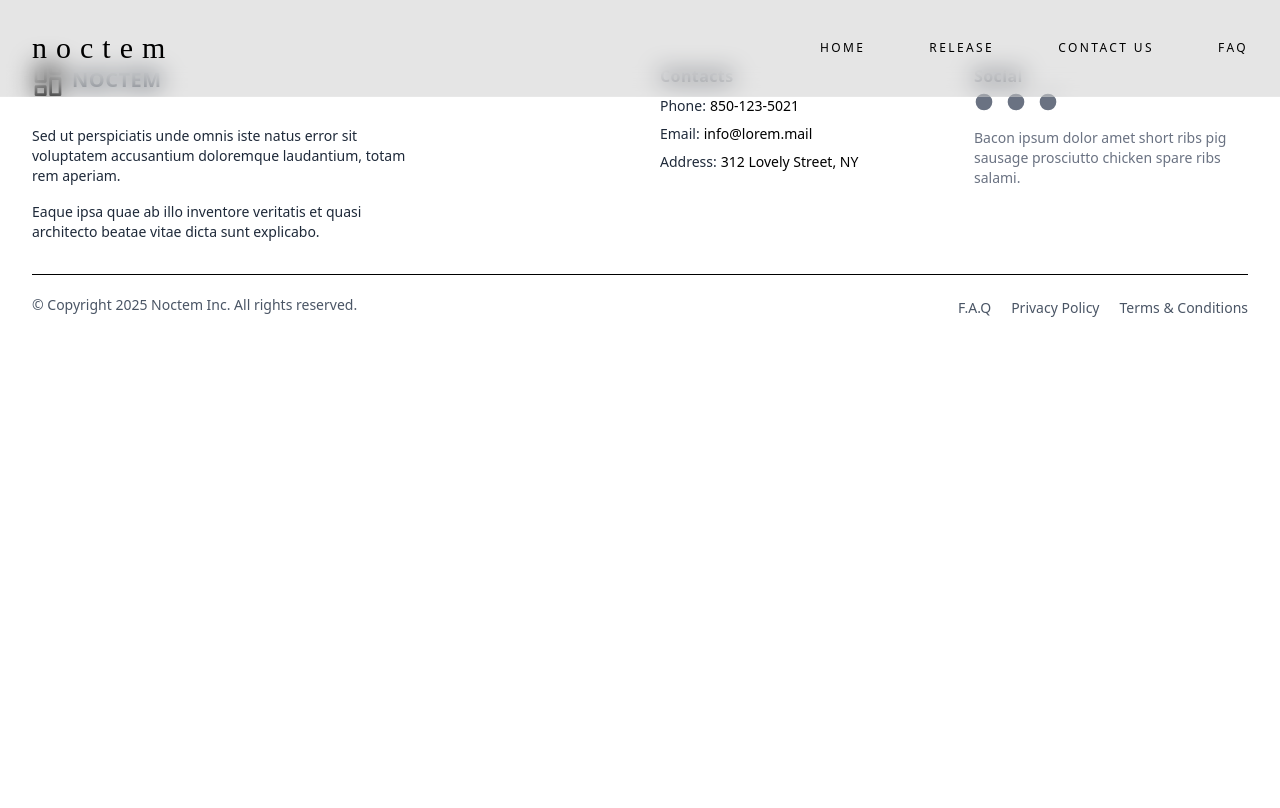
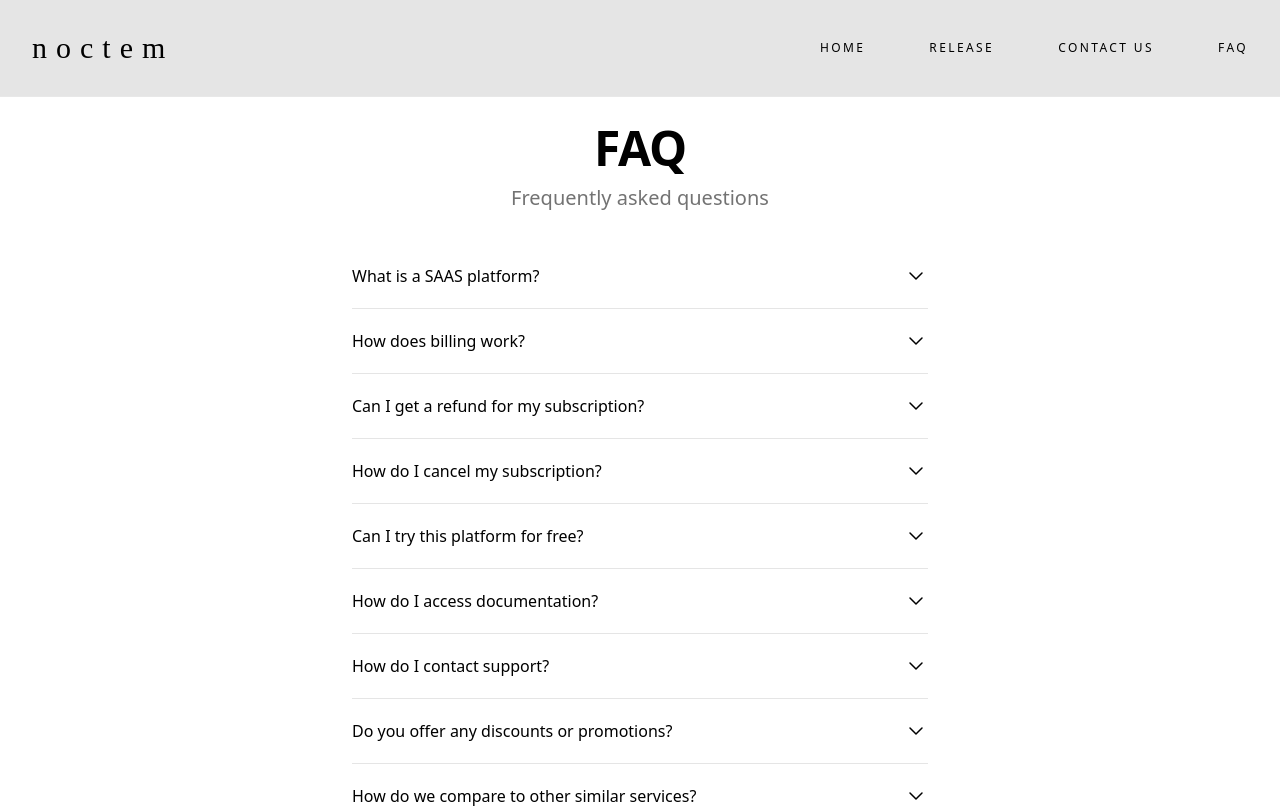
Before and after one commit to iAmJiro/nctmweb, a React (Vite) app in the folder my-react-app/: page /faq in a window 1280 px wide. Shown: the top 808 px of the page. Built offline with nearby package versions, Linux system fonts and the light colour scheme.

Commit message:
Faq added

```diff
--- a/my-react-app/package.json
+++ b/my-react-app/package.json
@@ -11,6 +11,7 @@
   },
   "dependencies": {
     "@tailwindcss/vite": "^4.1.13",
+    "framer-motion": "^12.23.12",
     "react": "^19.1.1",
     "react-dom": "^19.1.1",
     "react-router-dom": "^7.8.2"
--- /dev/null
+++ b/my-react-app/src/components/Faq.jsx
@@ -0,0 +1,141 @@
+import React, { useState } from "react";
+import { motion } from "framer-motion";
+
+const faqs = [
+  {
+    question: "What is a SAAS platform?",
+    answer:
+      "SAAS platform is a cloud-based software service that allows users to access and use a variety of tools and functionality.",
+  },
+  {
+    question: "How does billing work?",
+    answer:
+      "We offer a variety of billing options, including monthly and annual subscription plans, as well as pay-as-you-go pricing for certain services. Payment is typically made through a credit card or other secure online payment method.",
+  },
+  {
+    question: "Can I get a refund for my subscription?",
+    answer:
+      "We offer a 30-day money-back guarantee for most of our subscription plans. If you're not satisfied within the first 30 days, you can request a full refund. Refunds beyond that may be considered case-by-case.",
+  },
+  {
+    question: "How do I cancel my subscription?",
+    answer:
+      "Log in to your account and navigate to the subscription management page. From there, you can cancel your subscription and stop future billing.",
+  },
+  {
+    question: "Can I try this platform for free?",
+    answer:
+      "We offer a free trial for a limited time. During the trial, you'll have access to a limited set of features without being charged.",
+  },
+  {
+    question: "How do I access documentation?",
+    answer:
+      "Documentation is available on the company's website and can be accessed by logging into your account. It includes detailed usage guides, code examples, and other resources.",
+  },
+  {
+    question: "How do I contact support?",
+    answer:
+      "You can contact our support team by submitting a request through the website or emailing support@We.com.",
+  },
+  {
+    question: "Do you offer any discounts or promotions?",
+    answer:
+      "We may offer discounts or promotions from time to time. Stay updated by subscribing to our newsletter or following us on social media.",
+  },
+  {
+    question: "How do we compare to other similar services?",
+    answer:
+      "This platform is highly reliable and feature-rich, offering a wide range of tools. It's competitively priced with flexible billing options.",
+  },
+];
+
+export default function Faq() {
+  const [openIndex, setOpenIndex] = useState(null);
+
+  const toggle = (index) => {
+    setOpenIndex(openIndex === index ? null : index);
+  };
+
+  return (
+    <div className="max-w-screen-xl mx-auto px-5 bg-white min-h-screen md:pt-26 pt-20">
+      <div className="flex flex-col items-center">
+        <motion.h2
+          initial={{ opacity: 0, y: -30 }}
+          animate={{ opacity: 1, y: 0 }}
+          transition={{ duration: 0.6, ease: "easeOut" }}
+          className="font-bold text-5xl mt-5 tracking-tight"
+        >
+          FAQ
+        </motion.h2>
+        <motion.p
+          initial={{ opacity: 0 }}
+          animate={{ opacity: 1 }}
+          transition={{ delay: 0.3, duration: 0.6 }}
+          className="text-neutral-500 text-xl mt-3"
+        >
+          Frequently asked questions
+        </motion.p>
+      </div>
+
+      <div className="grid divide-y divide-neutral-200 max-w-xl mx-auto mt-8">
+        {faqs.map((faq, index) => (
+          <motion.div
+            key={index}
+            initial={{ x: -100, scale: 0.95 }}
+            animate={{
+              x: 0,
+              scale: [1, 1.05, 0.98, 1.02, 1],
+            }}
+            transition={{
+              duration: 0.5,
+              ease: [0.6, -0.05, 0.01, 0.99],
+              delay: index * 0.08,
+              times: [0, 0.2, 0.4, 0.6, 1],
+            }}
+            className="py-5"
+          >
+            <div className="group">
+              <button
+                onClick={() => toggle(index)}
+                className="flex justify-between items-center w-full font-medium cursor-pointer list-none"
+              >
+                <span>{faq.question}</span>
+                <span
+                  className={`transition transform ${
+                    openIndex === index ? "rotate-180" : ""
+                  }`}
+                >
+                  <svg
+                    fill="none"
+                    height="24"
+                    width="24"
+                    viewBox="0 0 24 24"
+                    stroke="currentColor"
+                    strokeWidth="1.5"
+                    strokeLinecap="round"
+                    strokeLinejoin="round"
+                  >
+                    <path d="M6 9l6 6 6-6" />
+                  </svg>
+                </span>
+              </button>
+
+              <motion.div
+                initial={false}
+                animate={openIndex === index ? "open" : "closed"}
+                variants={{
+                  open: { height: "auto", opacity: 1, y: 0 },
+                  closed: { height: 0, opacity: 0, y: -10 },
+                }}
+                transition={{ duration: 0.3, ease: "easeOut" }}
+                className="overflow-hidden"
+              >
+                <p className="text-neutral-600 mt-3">{faq.answer}</p>
+              </motion.div>
+            </div>
+          </motion.div>
+        ))}
+      </div>
+    </div>
+  );
+}
--- a/my-react-app/src/components/Home.jsx
+++ b/my-react-app/src/components/Home.jsx
@@ -1,4 +1,14 @@
 import React from "react";
+import { motion } from "framer-motion";
+
+const fadeSlide = {
+  initial: { opacity: 0, x: -100 },
+  animate: { opacity: 1, x: 0 },
+  transition: {
+    duration: 0.4,
+    ease: [0.33, 1, 0.68, 1], // aggressive easeOut
+  },
+};
 
 const Home = () => {
   return (
@@ -16,34 +26,90 @@ const Home = () => {
         </div>
 
         {/* Hero Content */}
-        <div className="relative z-10 max-w-[2000px] px-4 sm:px-8 ml-10 pt-32">
+        <motion.div
+          {...fadeSlide}
+          className="relative z-10 max-w-[2000px] px-4 sm:px-8 ml-10 pt-32"
+        >
           <div className="max-w-4xl space-y-8">
-            <p className="text-sm tracking-[0.3em] animate-fade-in delay-[500ms]">
+            <motion.p
+              initial={{ opacity: 0, y: -20 }}
+              animate={{ opacity: 1, y: 0 }}
+              transition={{ delay: 0.3, duration: 0.5 }}
+              className="text-sm tracking-[0.3em]"
+            >
               NCTM - Graveyard Shift
-            </p>
-            <h1 className="text-[12vw] md:text-[7vw] font-light leading-[0.9] font-[Cormorant_Garamond] animate-fade-in delay-[800ms]">
+            </motion.p>
+
+            <motion.h1
+              initial={{ opacity: 0, scale: 0.9 }}
+              animate={{ opacity: 1, scale: [1, 1.1, 0.98, 1.02, 1] }}
+              transition={{ delay: 0.5, duration: 0.7 }}
+              className="text-[12vw] md:text-[7vw] font-light leading-[0.9] font-[Cormorant_Garamond]"
+            >
               seize the
               <br />
               NIGHT
-            </h1>
-            <div className="h-[1px] w-32 bg-white animate-reveal-line delay-[1200ms]"></div>
-            <p className="text-lg sm:text-xl font-light tracking-wide text-white/80 max-w-xl leading-relaxed animate-fade-in delay-[1500ms]">
+            </motion.h1>
+
+            <motion.div
+              initial={{ width: 0 }}
+              animate={{ width: "8rem" }}
+              transition={{ delay: 0.8, duration: 0.4 }}
+              className="h-[1px] bg-white"
+            />
+
+            <motion.p
+              initial={{ opacity: 0, y: 20 }}
+              animate={{ opacity: 1, y: 0 }}
+              transition={{ delay: 1.1, duration: 0.5 }}
+              className="text-lg sm:text-xl font-light tracking-wide text-white/80 max-w-xl leading-relaxed"
+            >
               Experience the epitome of tailoring excellence, where every stitch
               tells a story of uncompromising quality and timeless elegance.
-            </p>
-            <button className="group px-8 sm:px-12 py-4 border border-white text-xs tracking-[0.2em] hover:bg-white hover:text-black transition-all duration-500 flex items-center gap-4 animate-fade-in delay-[1800ms]">
+            </motion.p>
+
+            <motion.button
+              initial={{ opacity: 0, scale: 0.9 }}
+              animate={{ opacity: 1, scale: [1, 1.05, 0.98, 1.02, 1] }}
+              transition={{ delay: 1.4, duration: 0.6 }}
+              className="group px-8 sm:px-12 py-4 border border-white text-xs tracking-[0.2em] hover:bg-white hover:text-black transition-all duration-500 flex items-center gap-4"
+            >
               EXPLORE COLLECTION
               <span className="h-[1px] w-8 bg-current transform transition-transform group-hover:translate-x-2"></span>
-            </button>
+            </motion.button>
           </div>
-        </div>
+        </motion.div>
       </section>
 
       {/* Scrolling Marquee */}
       <section className="overflow-hidden py-4 sm:py-8 bg-white text-black border-y border-black/20">
-        <div className="whitespace-nowrap inline-block animate-marquee min-w-[200%] text-[80px] sm:text-[120px] md:text-[180px] font-light leading-none opacity-90">
-          TAILORED EXCELLENCE &nbsp;&nbsp;&nbsp; TAILORED EXCELLENCE
-          &nbsp;&nbsp;&nbsp;
+        <div className="relative w-full">
+          <motion.div
+            initial={{ x: 0 }}
+            animate={{ x: "-50%" }}
+            transition={{
+              repeat: Infinity,
+              repeatType: "loop",
+              duration: 50, // slower for smoother flow
+              ease: "linear",
+            }}
+            className="flex whitespace-nowrap min-w-[200%]"
+          >
+            <div className="flex gap-24 text-[80px] sm:text-[120px] md:text-[180px] font-light leading-none opacity-90">
+              {Array(4)
+                .fill("TAILORED EXCELLENCE")
+                .map((text, i) => (
+                  <span key={i}>{text}</span>
+                ))}
+            </div>
+            <div className="flex gap-24 text-[80px] sm:text-[120px] md:text-[180px] font-light leading-none opacity-90">
+              {Array(4)
+                .fill("TAILORED EXCELLENCE")
+                .map((text, i) => (
+                  <span key={`clone-${i}`}>{text}</span>
+                ))}
+            </div>
+          </motion.div>
         </div>
       </section>
 
@@ -51,7 +117,10 @@ const Home = () => {
       <section className="py-20 sm:py-40 px-4 sm:px-8">
         <div className="max-w-[2000px] mx-auto grid grid-cols-1 md:grid-cols-2 gap-12 sm:gap-20">
           {/* Text Content */}
-          <div className="space-y-8 sm:space-y-12 self-center">
+          <motion.div
+            {...fadeSlide}
+            className="space-y-8 sm:space-y-12 self-center"
+          >
             <div className="space-y-4">
               <p className="text-sm tracking-[0.2em] text-white/60">
                 2024 COLLECTION
@@ -70,21 +139,30 @@ const Home = () => {
               VIEW COLLECTION
               <span className="h-[1px] w-12 bg-current transform transition-transform group-hover:translate-x-4"></span>
             </button>
-          </div>
+          </motion.div>
 
           {/* Image Grid */}
-          <div className="grid grid-cols-1 sm:grid-cols-2 gap-6">
-            <img
+          <motion.div
+            initial={{ opacity: 0, scale: 0.9 }}
+            animate={{ opacity: 1, scale: 1 }}
+            transition={{ delay: 0.4, duration: 0.6 }}
+            className="grid grid-cols-1 sm:grid-cols-2 gap-6"
+          >
+            <motion.img
+              whileHover={{ scale: 1.05 }}
+              transition={{ duration: 0.4 }}
               src="https://images.unsplash.com/photo-1594938328870-9623159c8c99"
               alt="Suit Detail"
-              className="w-full aspect-[3/4] object-cover hover:scale-[1.02] transition-transform duration-700"
+              className="w-full aspect-[3/4] object-cover"
             />
-            <img
+            <motion.img
+              whileHover={{ scale: 1.05 }}
+              transition={{ duration: 0.4 }}
               src="https://images.unsplash.com/photo-1598808503746-f34c53b9323e"
               alt="Suit Detail"
-              className="w-full aspect-[3/4] object-cover sm:mt-20 hover:scale-[1.02] transition-transform duration-700"
+              className="w-full aspect-[3/4] object-cover sm:mt-20"
             />
-          </div>
+          </motion.div>
         </div>
       </section>
     </main>
--- a/my-react-app/src/main.jsx
+++ b/my-react-app/src/main.jsx
@@ -5,12 +5,14 @@ import "./App.css";
 import Home from "./components/Home";
 import Navbar from "./components/Navbar";
 import Footer from "./components/Footer";
+import Faq from "./components/Faq";
 
 createRoot(document.getElementById("root")).render(
   <Router>
     <Navbar></Navbar>
     <Routes>
       <Route path="/" element={<Home />} />
+      <Route path="/faq" element={<Faq />} />
     </Routes>
     <Footer></Footer>
   </Router>
```
Also changed, not shown: 1 other file (tests, documents, lock files or other folders).
